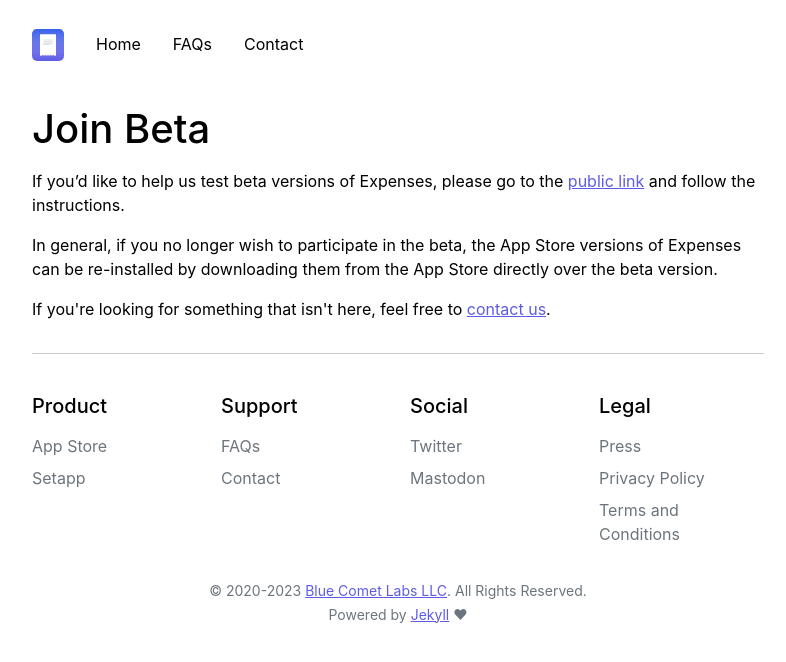
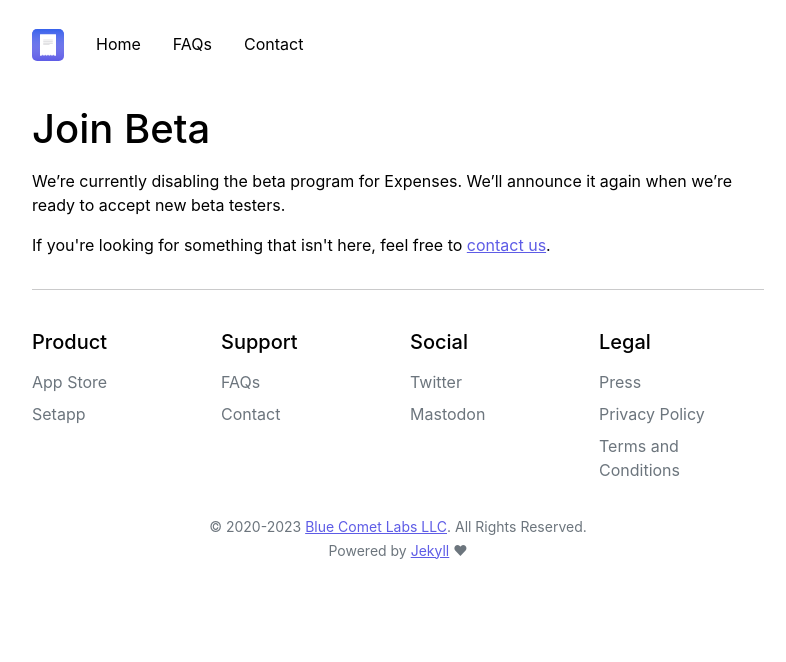
Before and after one commit to bluecometlabs/getexpenses.app, a Jekyll site: the page built from pages/faq/join-beta.md, in a window 1280 px wide. Shown: the top 662 px of the page, without its empty margins (242-1028 px from the left). Built offline with Jekyll 4.4.1, drawn with Linux system fonts in a browser that asks for light colours.

Commit message:
Update page

```diff
--- a/pages/faq/join-beta.md
+++ b/pages/faq/join-beta.md
@@ -6,8 +6,6 @@
 
 # Join Beta
 
-If you'd like to help us test beta versions of Expenses, please go to the [public link](https://testflight.apple.com/join/MQnPZMBj) and follow the instructions.
-
-In general, if you no longer wish to participate in the beta, the App Store versions of Expenses can be re-installed by downloading them from the App Store directly over the beta version.
+We're currently disabling the beta program for Expenses. We'll announce it again when we're ready to accept new beta testers.
 
 {% include faq_footer.html %}
```
